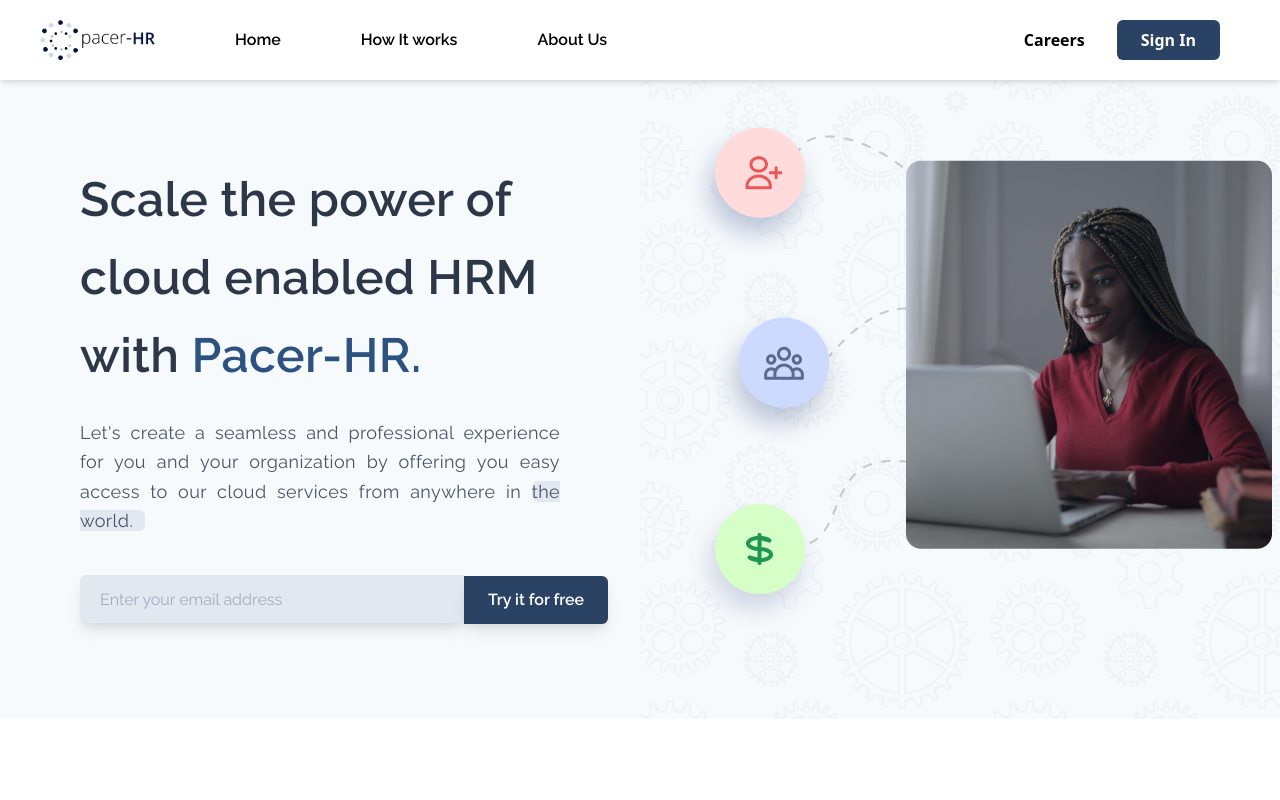
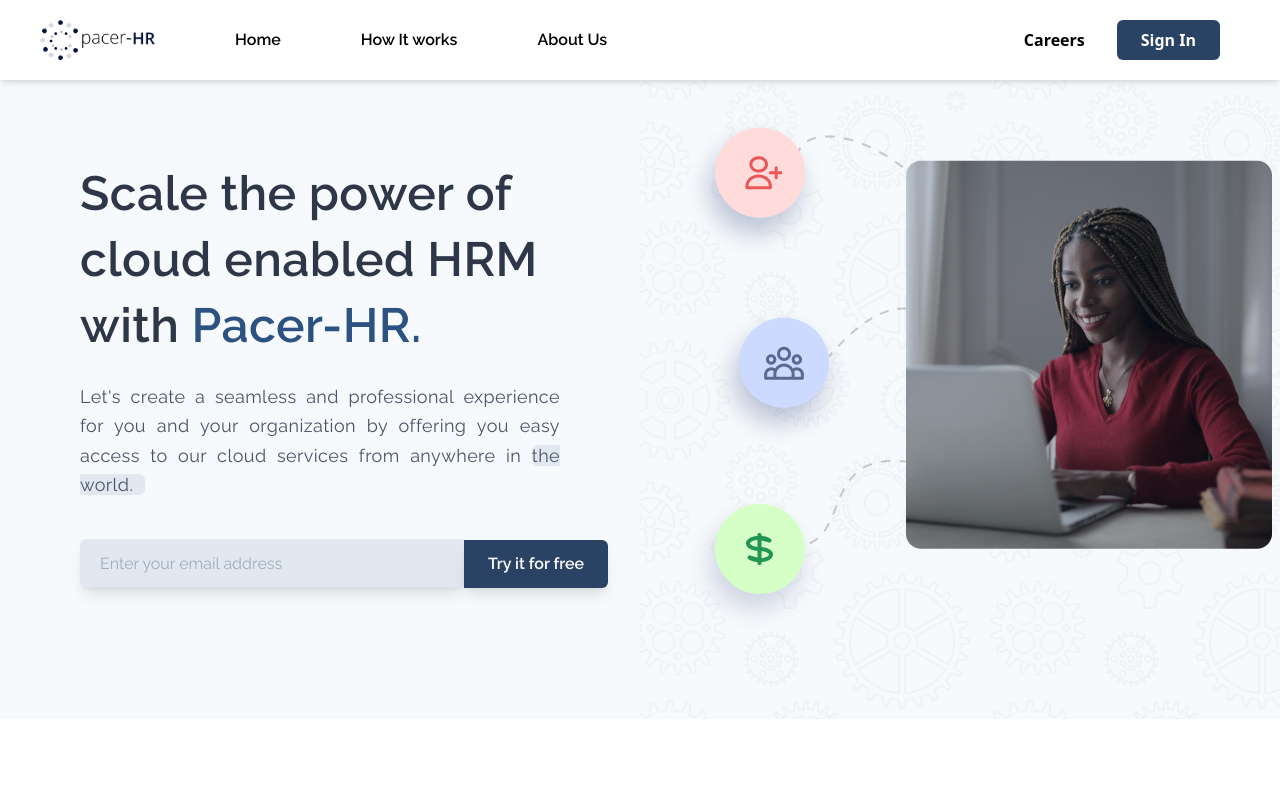
Before and after one commit to Omodot-Etukudo/pacer-hr, a Vue app: page / in a window 1280 px wide. Shown: the top 800 px of the page. Built offline with nearby package versions, Linux system fonts and the light colour scheme.

Commit message:
update:add leading tw

```diff
--- a/src/views/Home.vue
+++ b/src/views/Home.vue
@@ -9,7 +9,7 @@
           class="text-gray-800 text-left leading-relaxed tracking-wide font-regular bg-gray-100 w-full mb-0 md:col-span-2 lg:col-span-1 pt-20"
         >
           <h1
-            class="hero-text mt-0 mb-6 mx-20 lg:text-5xl font-regular md:text-5xl font-semibold"
+            class="hero-text mt-0 mb-6 mx-20 lg:text-5xl font-regular md:text-5xl font-semibold leading-snug"
           >
             Scale the power of cloud enabled HRM with
             <span class="font-semibold text-blue-800">Pacer-HR.</span>
```
